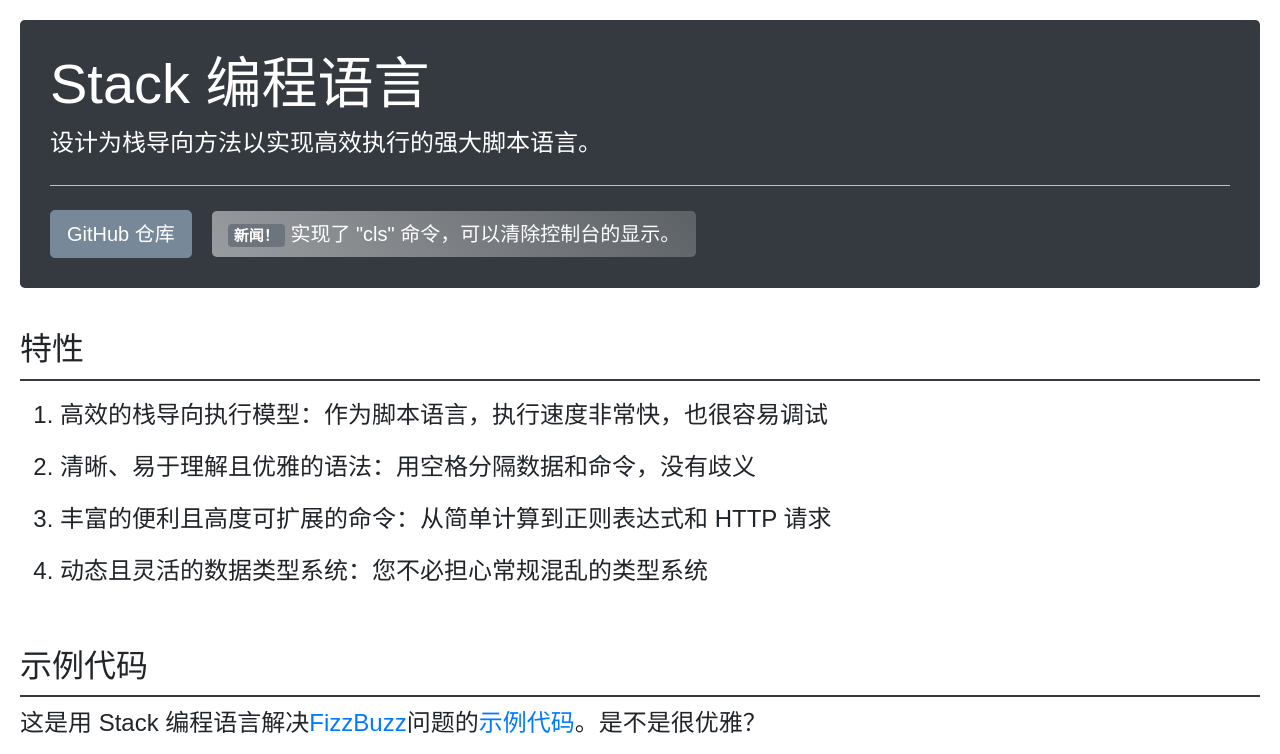
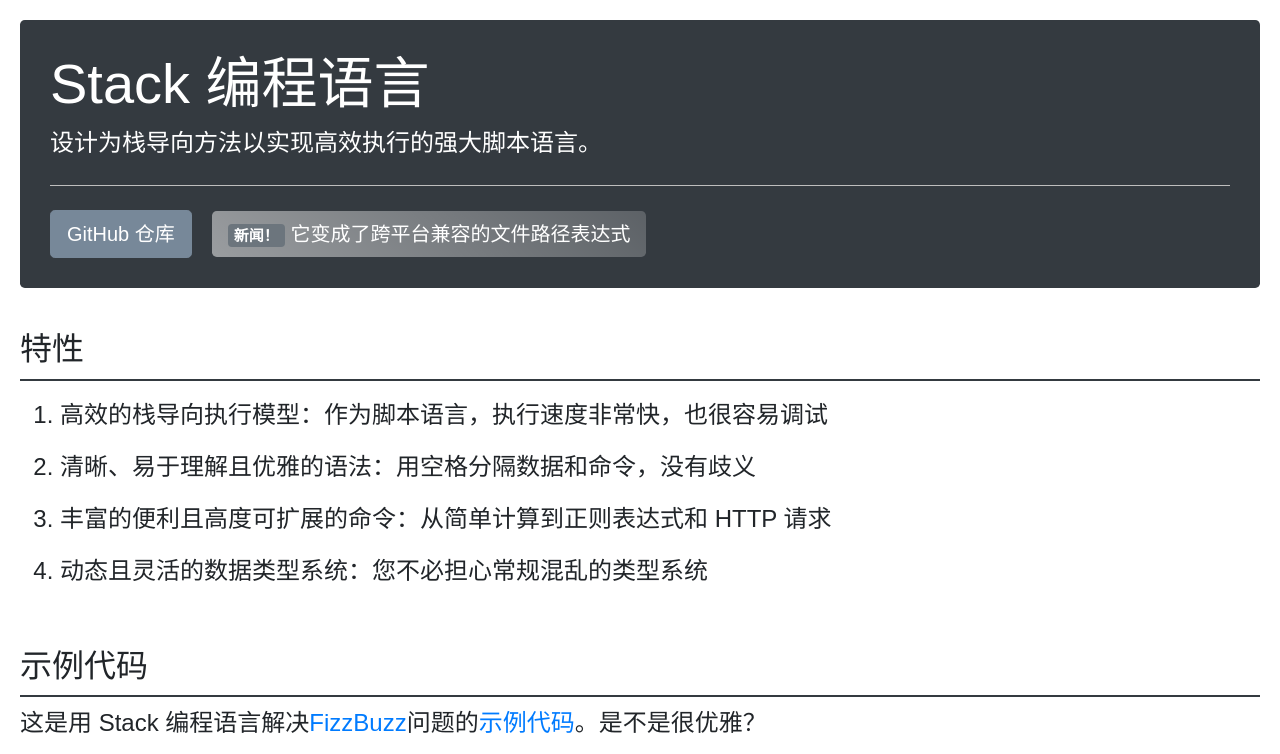
Before and after one commit to Stack-Programing-Community/Stack-Programing-Community-Stack-Programing-Community.github.io, a plain HTML site: page stack-zh.html in a window 1280 px wide. Shown: the top 754 px of the page. Drawn offline with nearby package versions, Linux system fonts and the light colour scheme.

Commit message:
Update stack-zh.html

```diff
--- a/stack-zh.html
+++ b/stack-zh.html
@@ -33,7 +33,7 @@
                 GitHub 仓库
             </a>
 
-            <span class="inline-news btn-secondary btn-lg"><span class="badge badge-secondary">新闻！</span> 实现了 "cls" 命令，可以清除控制台的显示。</span>
+            <span class="inline-news btn-secondary btn-lg"><span class="badge badge-secondary">新闻！</span> 它变成了跨平台兼容的文件路径表达式</span>
         </div>
     </div>
 
```
